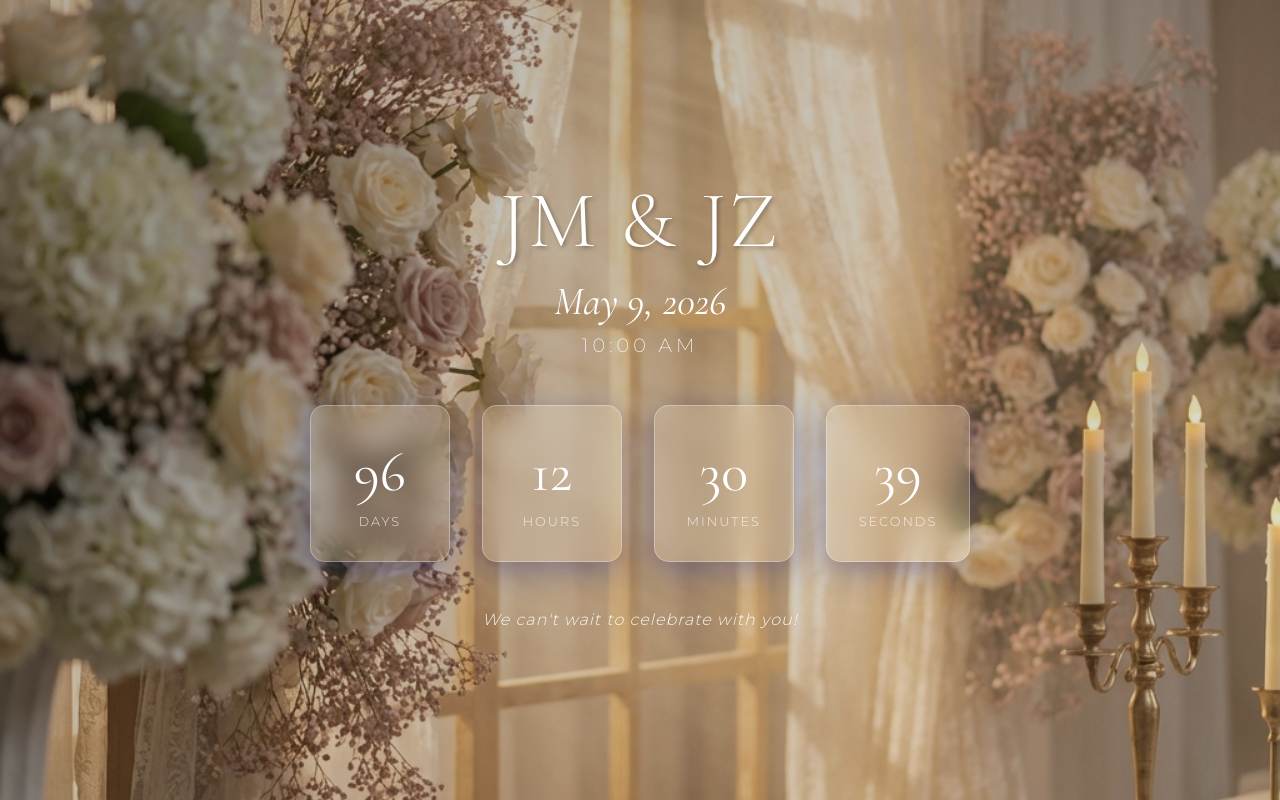
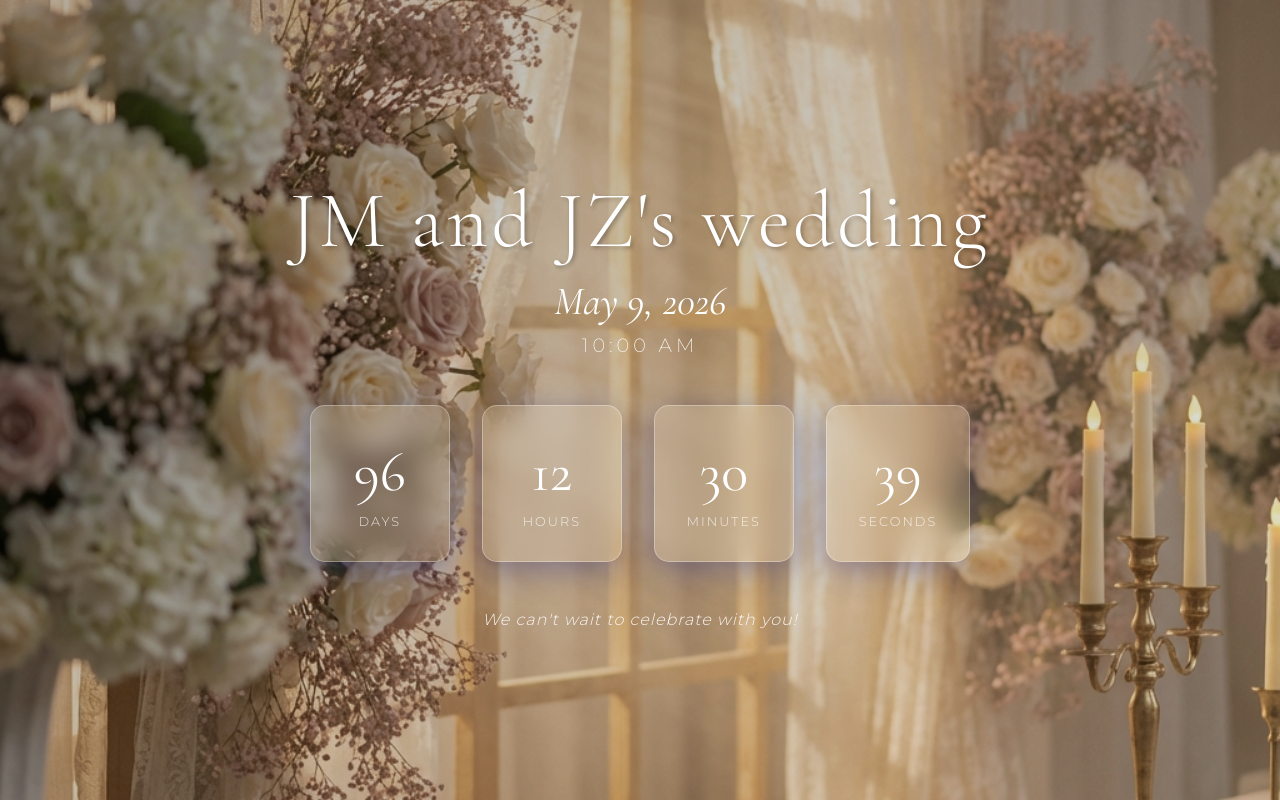
Before and after one commit to mjc0608/wedding, a website: page index.html in a window 1280 px wide. Drawn offline with nearby package versions, Linux system fonts and the light colour scheme.

Commit message:
Update: Change title to JM and JZ's wedding

```diff
--- a/index.html
+++ b/index.html
@@ -19,7 +19,7 @@
     <div class="overlay"></div>
     <main class="container">
         <header class="hero">
-            <h1 class="wedding-title">JM & JZ</h1>
+            <h1 class="wedding-title">JM and JZ's wedding</h1>
             <p class="names">May 9, 2026</p>
             <p class="time">10:00 AM</p>
         </header>
```
